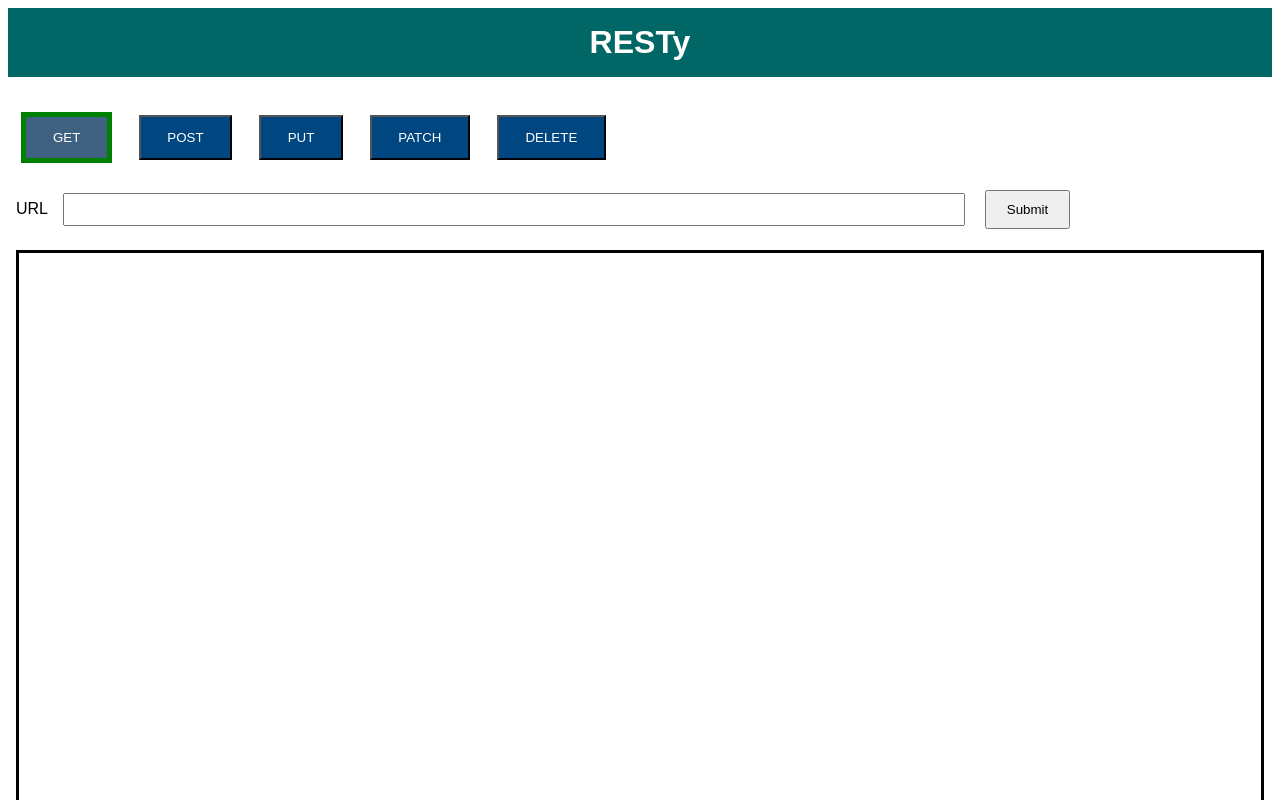
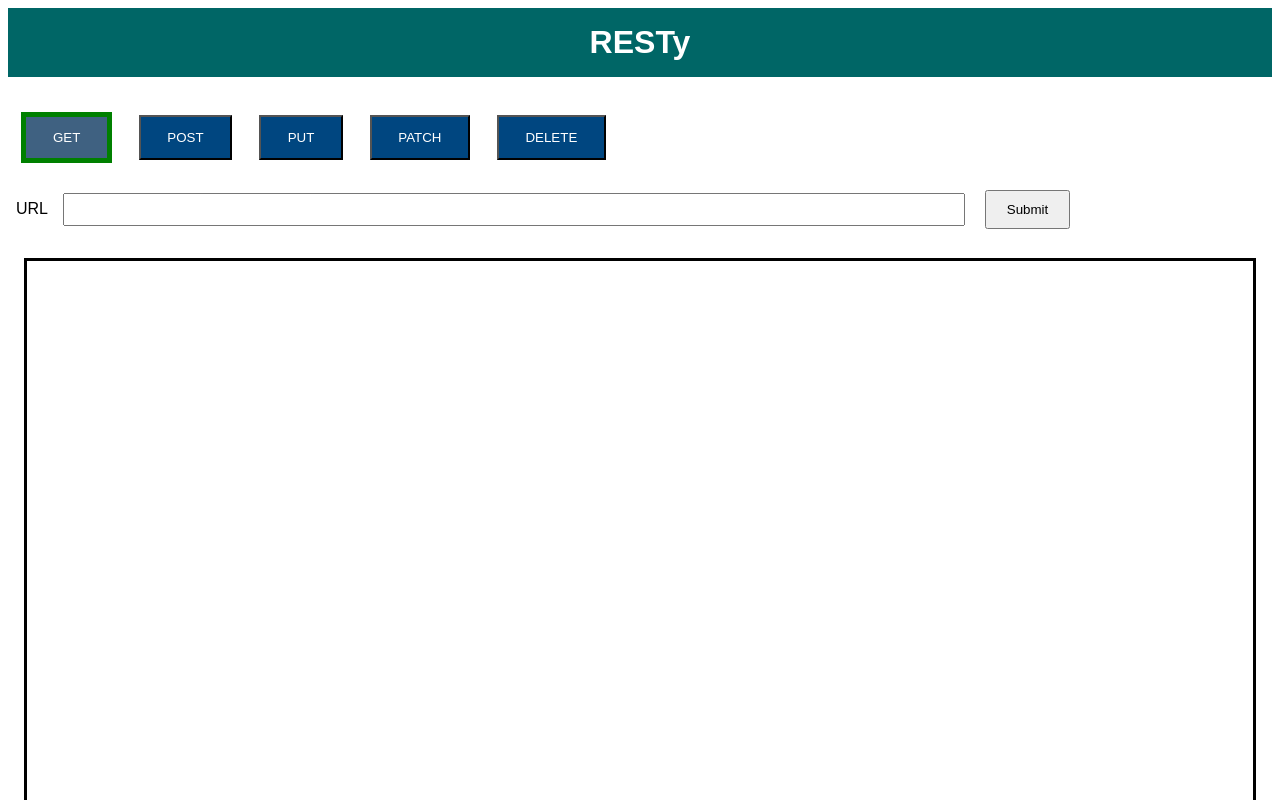
Before and after one commit to earljay-caoile-401-advanced-javascript/react-resty, a React (Create React App) app: page / in a window 1280 px wide. Shown: the top 800 px of the page. Built offline with nearby package versions, Linux system fonts and the light colour scheme.

Commit message:
more css styling on result box

```diff
--- a/src/styles.scss
+++ b/src/styles.scss
@@ -66,12 +66,14 @@
 
 .res-border {
   border-style: solid;
-  min-height: 80vh;
-  @include setSpacing($spacing / 2, $spacing);
+  min-height: 75vh;
+  @include setSpacing($spacing, $spacing);
 
-  * {
+  pre {
     color: #030369;
     font-size: 14px;
+    overflow: auto;
+    max-height: 72.5vh;
   }
 }
 
```
